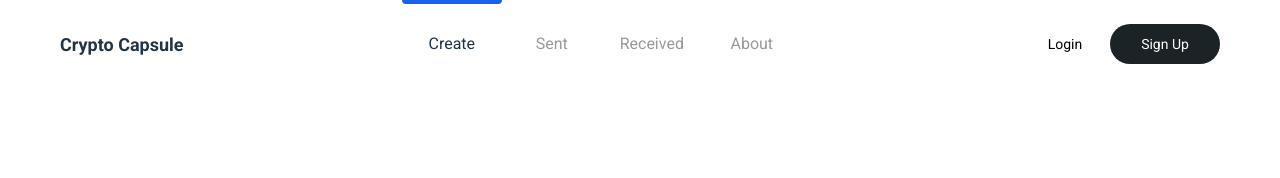
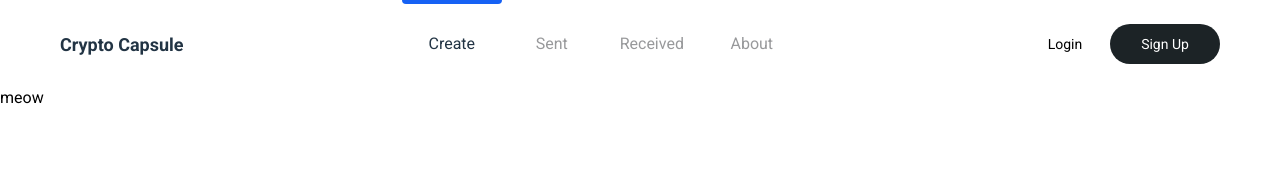
Before and after one commit to chase-manning/crypto-capsule, a React (Create React App) app in the folder website/: page / in a window 1280 px wide. Shown: the top 178 px of the page. Built offline with nearby package versions, Linux system fonts and the light colour scheme.

Commit message:
:rocket: add landing page

```diff
--- a/website/src/components/App.tsx
+++ b/website/src/components/App.tsx
@@ -1,6 +1,7 @@
 import React from "react";
 import styled from "styled-components";
 import Header from "./Header";
+import Landing from "./Landing";
 
 const StyledApp = styled.div`
   height: 100%;
@@ -12,6 +13,7 @@ const App = () => {
   return (
     <StyledApp>
       <Header />
+      <Landing />
     </StyledApp>
   );
 };
```
